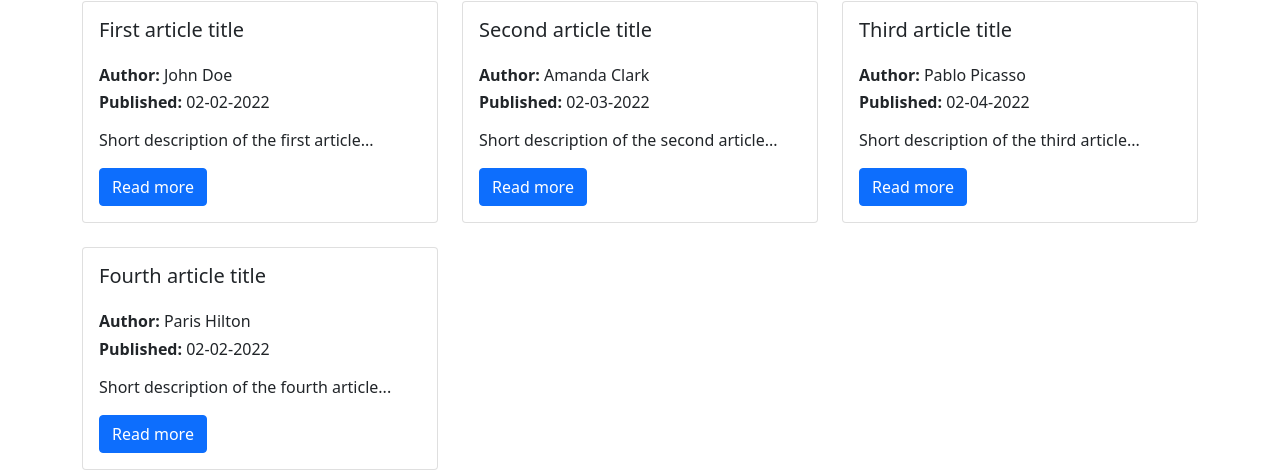
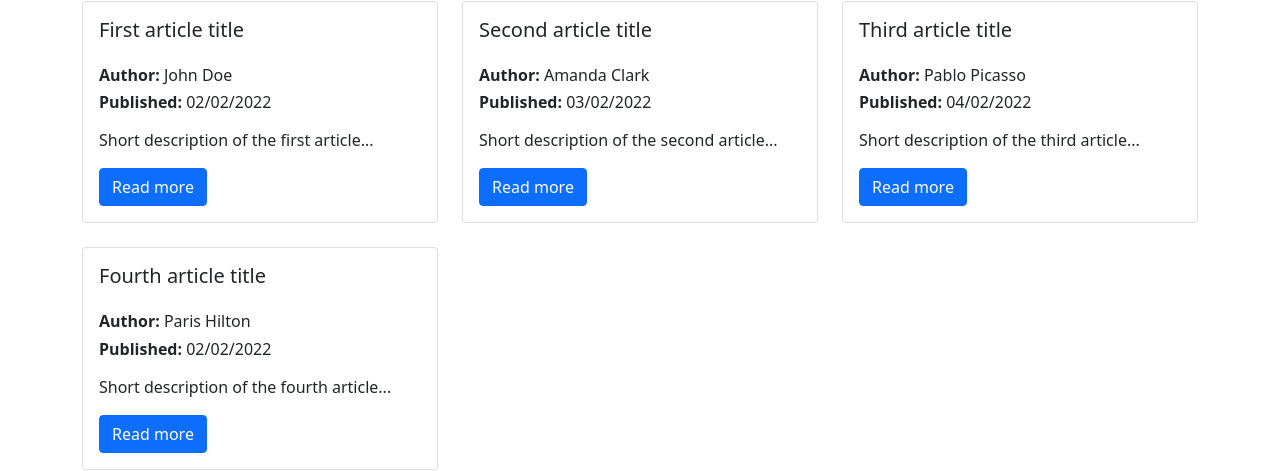
Before and after one commit to ewaolczak/react-blog, a React (Create React App) app: page / in a window 1280 px wide. Shown: the part 183-654 px from the top of the page. Built offline with nearby package versions, Linux system fonts and the light colour scheme.

Commit message:
Add DatePicker to form and add dateToStr function

```diff
--- a/src/components/features/PostForm/PostForm.js
+++ b/src/components/features/PostForm/PostForm.js
@@ -2,6 +2,9 @@ import React, { useState } from 'react';
 import { Row, Col, Form, Button } from 'react-bootstrap';
 import ReactQuill from 'react-quill';
 import 'react-quill/dist/quill.snow.css';
+import DatePicker from 'react-datepicker';
+
+import 'react-datepicker/dist/react-datepicker.css';
 
 const PostForm = ({ action, actionText, ...props }) => {
   const [title, setTitle] = useState(props.title || '');
@@ -52,11 +55,9 @@ const PostForm = ({ action, actionText, ...props }) => {
           </Row>
           <Form.Group className='mb-3' controlId='postPublishedDate'>
             <Form.Label>Published</Form.Label>
-            <Form.Control
-              type='text'
-              placeholder='dd-mm-rrrr'
-              value={publishedDate}
-              onChange={(e) => setPublishedDate(e.target.value)}
+            <DatePicker
+              selected={publishedDate}
+              onChange={(date) => setPublishedDate(date)}
             />
           </Form.Group>
           <Form.Group className='mb-3' controlId='postShortDescription'>
--- a/src/components/pages/Post/Post.js
+++ b/src/components/pages/Post/Post.js
@@ -4,6 +4,7 @@ import { useParams, Link, Navigate } from 'react-router-dom';
 import { getPostById, removePost } from '../../../redux/postsRedux';
 import { Row, Col, Card, Button } from 'react-bootstrap';
 import ModalDeletePost from '../../features/ModalDeletePost/ModalDeletePost';
+import dateToStr from '../../../utils/dateToStr';
 
 const Post = () => {
   const dispatch = useDispatch();
@@ -67,8 +68,7 @@ const Post = () => {
                   Author: <span className='fw-normal'>{post.author}</span>
                 </Card.Subtitle>
                 <Card.Subtitle className='fw-bold mt-2'>
-                  Published:{' '}
-                  <span className='fw-normal'>{post.publishedDate}</span>
+                  Published: <span className='fw-normal'>{dateToStr(post.publishedDate)}</span>
                 </Card.Subtitle>
                 <Card.Text className='mt-3'>
                   <p dangerouslySetInnerHTML={{ __html: post.content }} />
--- a/src/components/views/PostsContainer/PostsContainer.js
+++ b/src/components/views/PostsContainer/PostsContainer.js
@@ -3,6 +3,7 @@ import { useSelector } from 'react-redux';
 import { getAllPosts } from '../../../redux/postsRedux';
 import { Row } from 'react-bootstrap';
 import PostSingle from '../../features/PostSingle/PostSingle';
+import dateToStr from '../../../utils/dateToStr';
 
 const PostsContainer = () => {
   const postsList = useSelector(getAllPosts);
@@ -16,7 +17,7 @@ const PostsContainer = () => {
           title={post.title}
           shortDescription={post.shortDescription}
           content={post.content}
-          publishedDate={post.publishedDate}
+          publishedDate={dateToStr(post.publishedDate)}
           author={post.author}
         />
       ))}
--- a/src/redux/initialState.js
+++ b/src/redux/initialState.js
@@ -5,7 +5,7 @@ const initialState = {
       title: 'First article title',
       shortDescription: 'Short description of the first article...',
       content: 'Main content of the first article',
-      publishedDate: '02-02-2022',
+      publishedDate: new Date('02-02-2022'),
       author: 'John Doe'
     },
     {
@@ -13,7 +13,7 @@ const initialState = {
       title: 'Second article title',
       shortDescription: 'Short description of the second article...',
       content: 'Main content of the second article',
-      publishedDate: '02-03-2022',
+      publishedDate: new Date('02-03-2022'),
       author: 'Amanda Clark'
     },
     {
@@ -21,7 +21,7 @@ const initialState = {
       title: 'Third article title',
       shortDescription: 'Short description of the third article...',
       content: 'Main content of the third article',
-      publishedDate: '02-04-2022',
+      publishedDate: new Date('02-04-2022'),
       author: 'Pablo Picasso'
     },
     {
@@ -29,7 +29,7 @@ const initialState = {
       title: 'Fourth article title',
       shortDescription: 'Short description of the fourth article...',
       content: 'Main content of the fourth article',
-      publishedDate: '02-02-2022',
+      publishedDate: new Date('02-02-2022'),
       author: 'Paris Hilton'
     }
   ]
--- /dev/null
+++ b/src/utils/dateToStr.js
@@ -0,0 +1,9 @@
+// import React from 'react'
+
+const dateToStr = (publishedDate) => {
+  const options = {year: "numeric", month: "numeric", day: "numeric"}
+
+  return publishedDate.toLocaleDateString("en-GB", options);
+};
+
+export default dateToStr;
```
